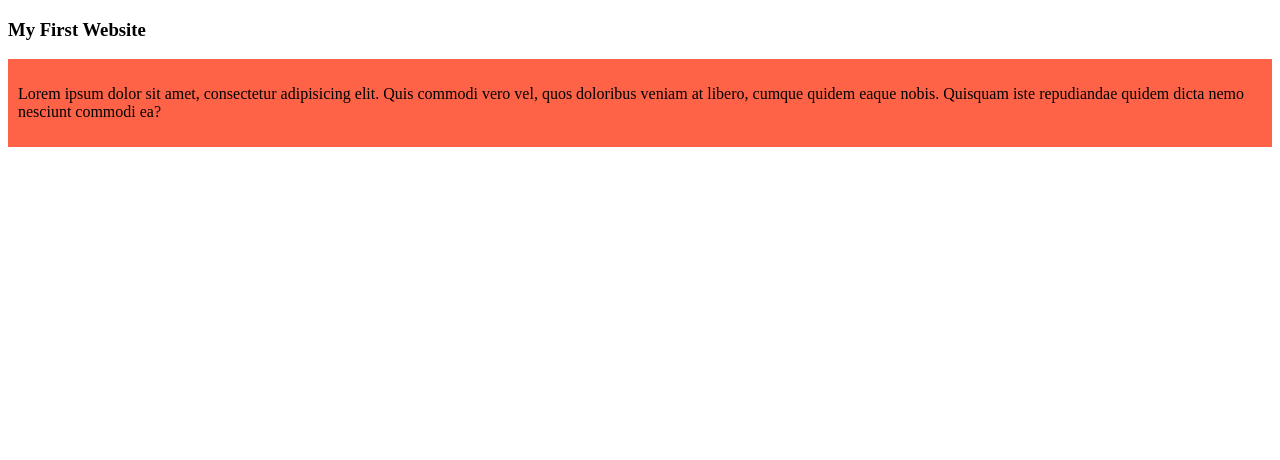
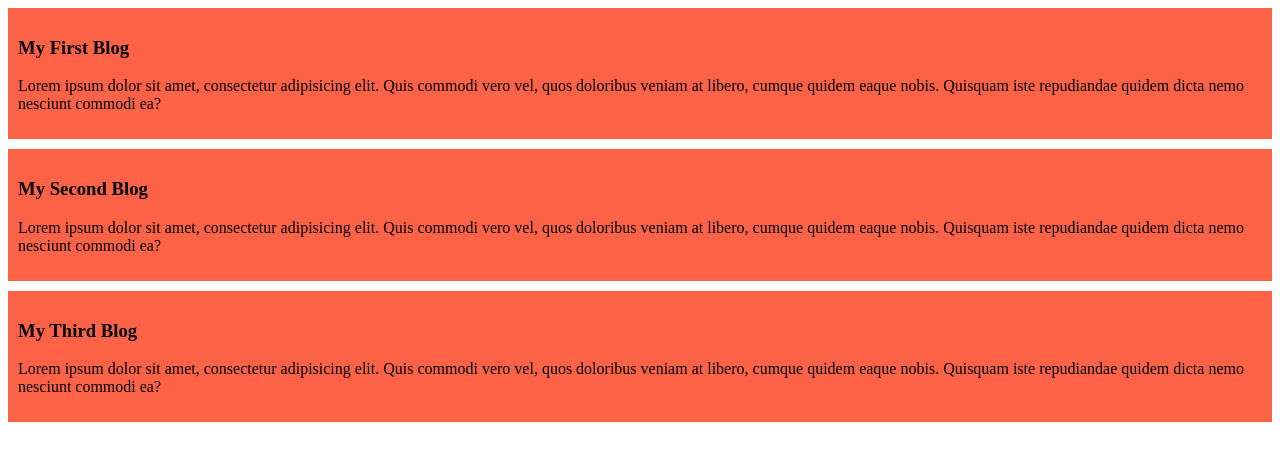
Before and after one commit to Biswa-Mitra-Barua/my-first-git-repo, a plain HTML site: page index.html in a window 1280 px wide. Drawn offline with Linux system fonts and the light colour scheme.

Commit message:
added the second and third blogs

```diff
--- a/index.html
+++ b/index.html
@@ -7,8 +7,16 @@
     <link rel="stylesheet" href="styles/blog.css">
 </head>
 <body>
-    <h3>My First Website</h3>
     <div>
+        <h3>My First Blog</h3>
+        <p>Lorem ipsum dolor sit amet, consectetur adipisicing elit. Quis commodi vero vel, quos doloribus veniam at libero, cumque quidem eaque nobis. Quisquam iste repudiandae quidem dicta nemo nesciunt commodi ea?</p>
+    </div>
+    <div>
+        <h3>My Second Blog</h3>
+        <p>Lorem ipsum dolor sit amet, consectetur adipisicing elit. Quis commodi vero vel, quos doloribus veniam at libero, cumque quidem eaque nobis. Quisquam iste repudiandae quidem dicta nemo nesciunt commodi ea?</p>
+    </div>
+    <div>
+        <h3>My Third Blog</h3>
         <p>Lorem ipsum dolor sit amet, consectetur adipisicing elit. Quis commodi vero vel, quos doloribus veniam at libero, cumque quidem eaque nobis. Quisquam iste repudiandae quidem dicta nemo nesciunt commodi ea?</p>
     </div>
 </body>
--- a/styles/blog.css
+++ b/styles/blog.css
@@ -1,4 +1,5 @@
 div{
     background-color: tomato;
     padding: 10px;
+    margin-bottom: 10px;
 }
```
